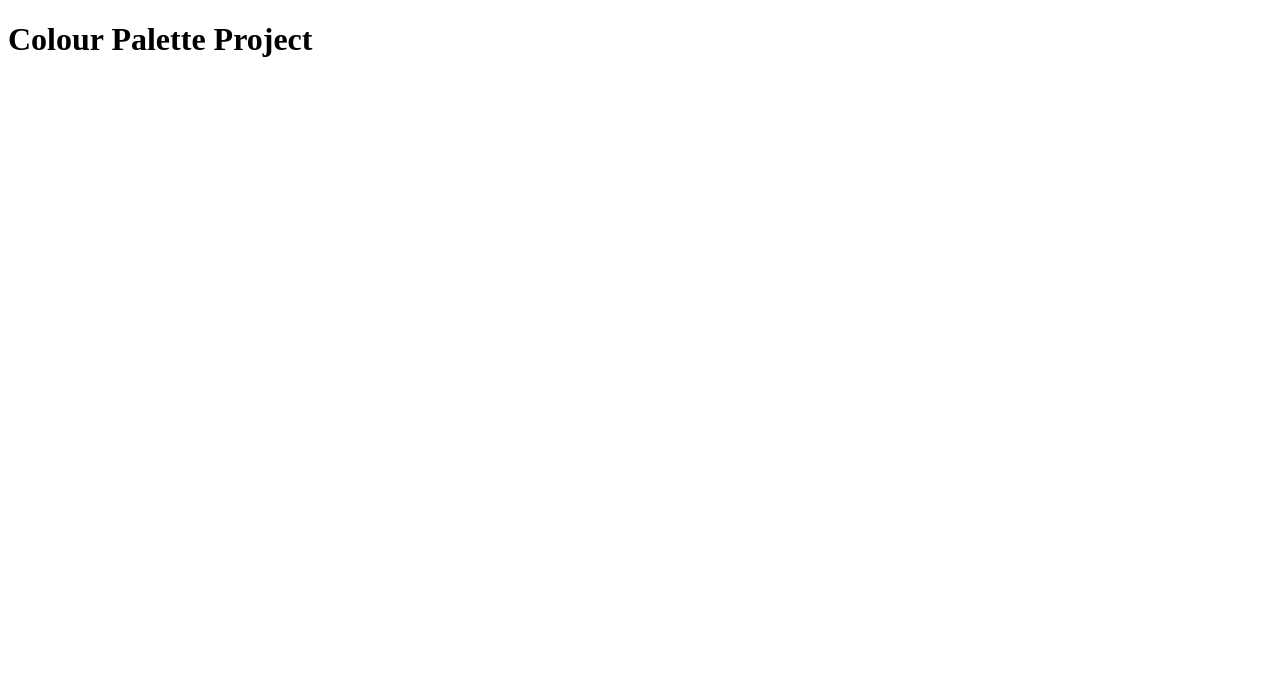
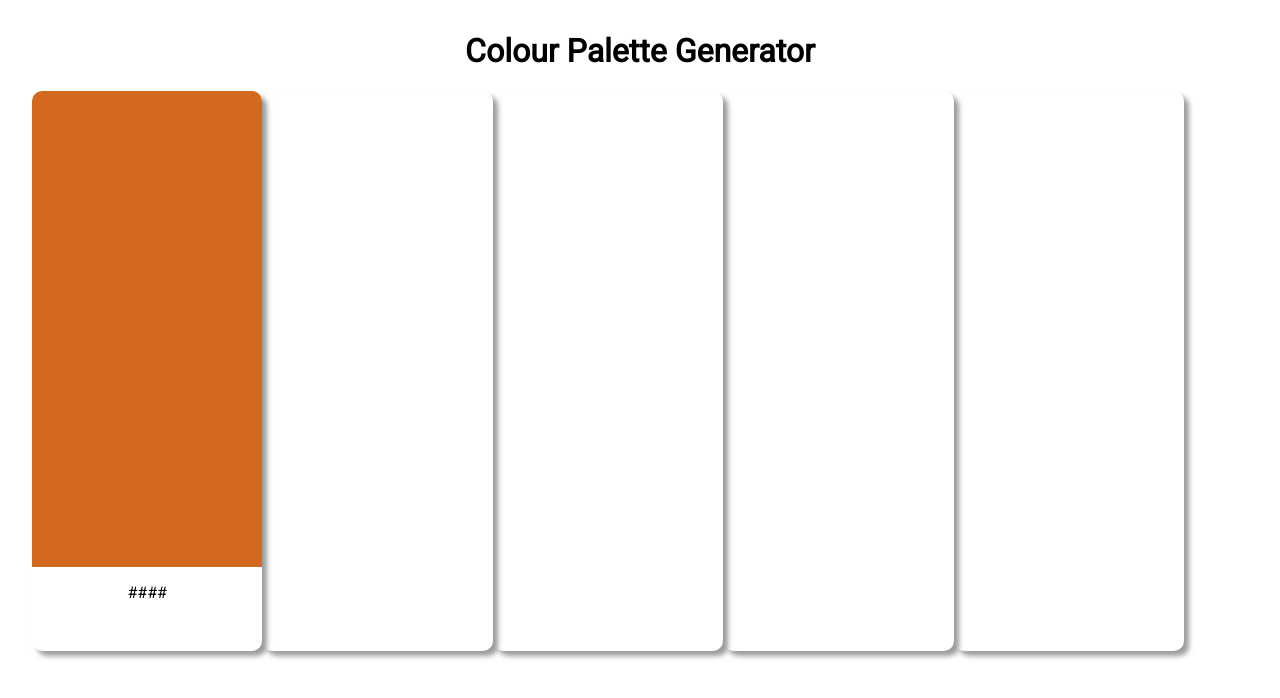
Before and after one commit to mariaalouisaa/Colour-Palette-Project, a plain HTML site: page index.html in a window 1280 px wide. Drawn offline with Linux system fonts and the light colour scheme.

Commit message:
added css and made a function to generate a colour code in js

```diff
--- a/index.html
+++ b/index.html
@@ -4,11 +4,27 @@
     <meta charset="UTF-8" />
     <meta http-equiv="X-UA-Compatible" content="IE=edge" />
     <meta name="viewport" content="width=device-width, initial-scale=1.0" />
+    <link rel="preconnect" href="https://fonts.googleapis.com" />
+    <link rel="preconnect" href="https://fonts.gstatic.com" crossorigin />
+    <link
+      href="https://fonts.googleapis.com/css2?family=Roboto&display=swap"
+      rel="stylesheet"
+    />
     <link rel="stylesheet" href="styles.css" />
-    <title>Colour Palette Project</title>
+    <title>Colour Palette Generator</title>
   </head>
   <body>
-    <h1>Colour Palette Project</h1>
+    <h1>Colour Palette Generator</h1>
     <script src="index.js"></script>
+    <div class="colours-container">
+      <div class="colour colour-1">
+        <div class="color-1"></div>
+        <p class="text-1">####</p>
+      </div>
+      <div class="colour colour-2"></div>
+      <div class="colour colour-3"></div>
+      <div class="colour colour-4"></div>
+      <div class="colour colour-5"></div>
+    </div>
   </body>
 </html>
--- a/index.js
+++ b/index.js
@@ -0,0 +1,20 @@
+let characters = "abcdef0123456789";
+
+function generatecode() {
+  let code = [];
+  let i = 0;
+
+  do {
+    code[i] = characters[Math.floor(Math.random() * 16)];
+    i = i + 1;
+  } while (i < 6);
+  return code.join("");
+}
+
+let colourOne = generatecode();
+let colourTwo = generatecode();
+let colourThree = generatecode();
+let colourFour = generatecode();
+let colourOnFive = generatecode();
+
+console.log(colourOne);
--- a/styles.css
+++ b/styles.css
@@ -0,0 +1,22 @@
+body {
+  text-align: center;
+  font-family: "Roboto", sans-serif;
+  margin: 2em;
+}
+
+.colours-container {
+  display: flex;
+}
+
+.colour {
+  width: 18vw;
+  height: 70vh;
+  box-shadow: 5px 5px 5px rgb(114, 114, 114, 0.7);
+  border-radius: 10px;
+}
+
+.color-1 {
+  height: 85%;
+  background: chocolate;
+  border-radius: 10px 10px 0 0;
+}
```
